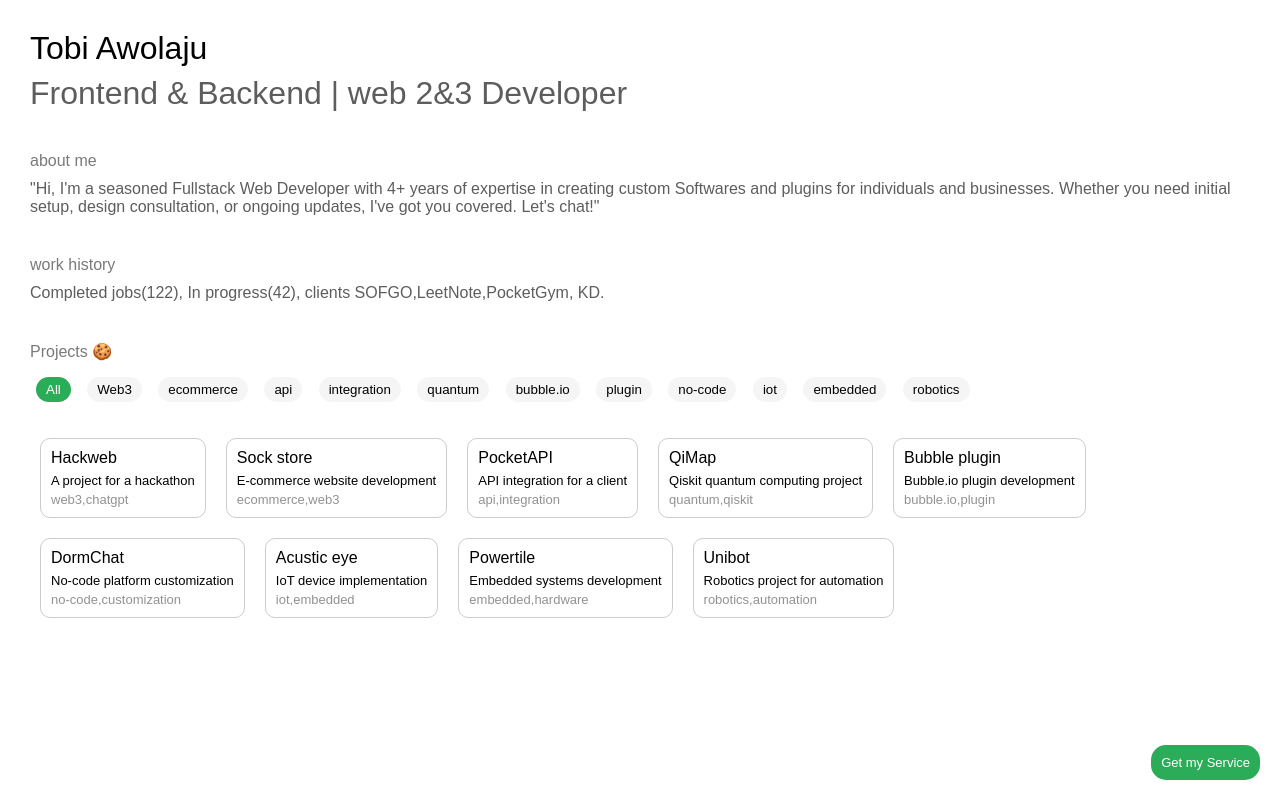
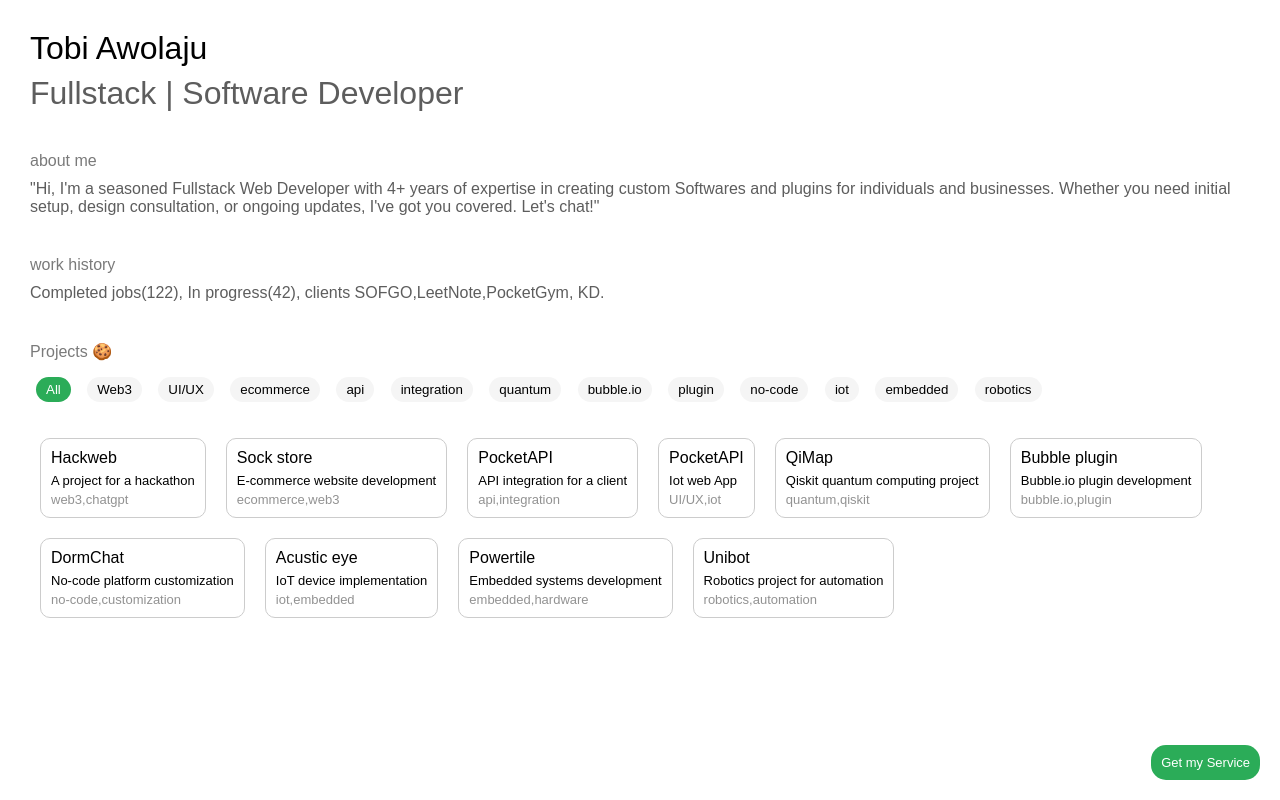
Before and after one commit to tobi-awolaju-21/TobiA, a plain HTML site: page index.html in a window 1280 px wide. Drawn offline with Linux system fonts and the light colour scheme.

Commit message:
hgiuoh/odx

```diff
--- a/index.html
+++ b/index.html
@@ -11,7 +11,7 @@
 
 
         <div class="heads">Tobi Awolaju
-            <p> Frontend & Backend | web 2&3 Developer</p>
+            <p> Fullstack | Software Developer</p>
         </div>
 
         <h4>about me</h4>
@@ -28,6 +28,7 @@
     <div class="tag-navigator">
       <button class="tag-filter" onclick="filterProjects('All')" style="background-color: #2bac58; color: #fff;;">All</button>
       <button class="tag-filter" onclick="filterProjects('web3')">Web3</button>
+      <button class="tag-filter" onclick="filterProjects('UI/UX')">UI/UX</button>
       <button class="tag-filter" onclick="filterProjects('ecommerce')">ecommerce</button>
       <button class="tag-filter" onclick="filterProjects('api')">api</button>
       <button class="tag-filter" onclick="filterProjects('integration')">integration</button>
--- a/main.js
+++ b/main.js
@@ -2,6 +2,7 @@ var Pjson = [
   { name: 'Hackweb', description: 'A project for a hackathon', tags: ['web3', 'chatgpt'] },
   { name: 'Sock store', description: 'E-commerce website development', tags: ['ecommerce', 'web3'] },
   { name: 'PocketAPI', description: 'API integration for a client', tags: ['api', 'integration'] },
+  { name: 'PocketAPI', description: 'Iot web App', tags: ['UI/UX','iot'] },
   { name: 'QiMap', description: 'Qiskit quantum computing project', tags: ['quantum', 'qiskit'] },
   { name: 'Bubble plugin', description: 'Bubble.io plugin development', tags: ['bubble.io', 'plugin'] },
   { name: 'DormChat', description: 'No-code platform customization', tags: ['no-code', 'customization'] },
```
